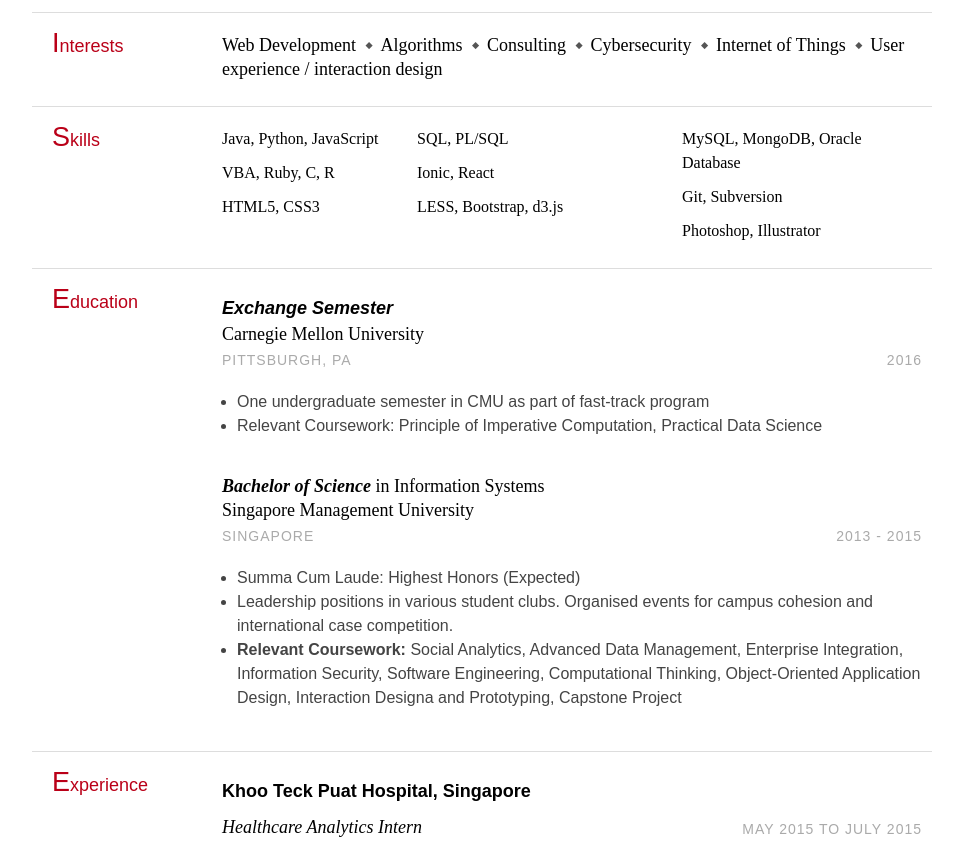
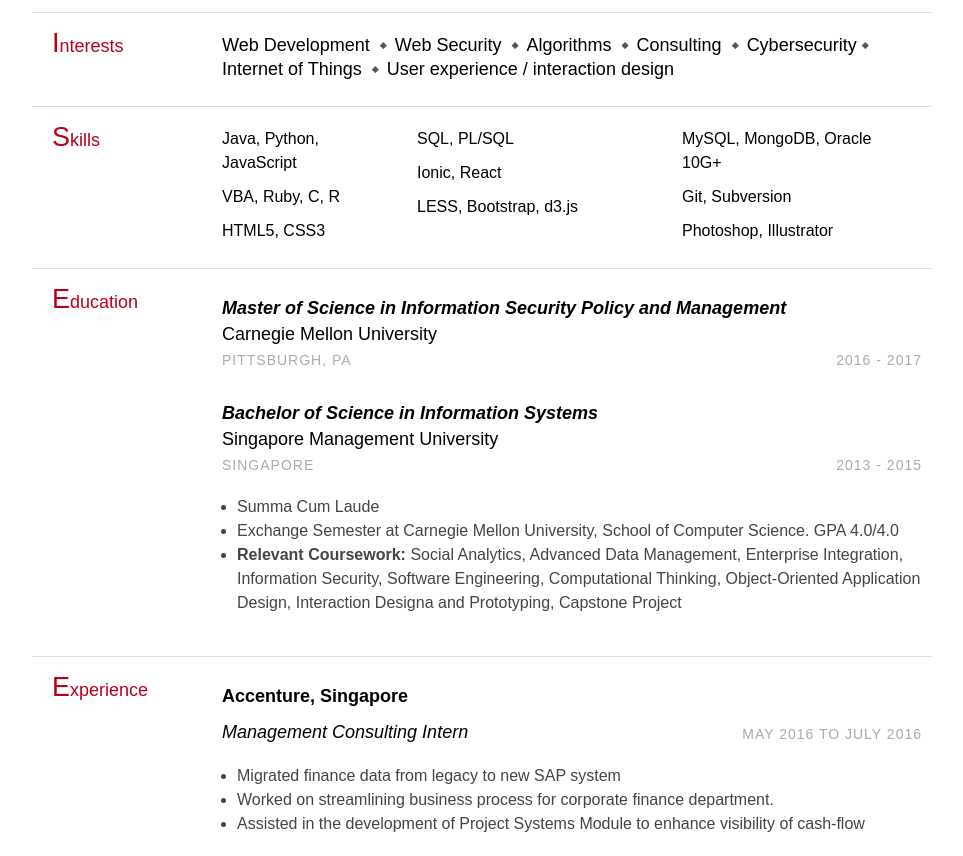
Before and after one commit to edison0xyz/resume, a plain HTML site: page index.html in a window 1280 px wide. Shown: the part 151-1007 px from the top of the page, without its empty margins (158-1121 px from the left). Drawn offline with Linux system fonts and the light colour scheme.

Commit message:
updated resume

```diff
--- a/index.html
+++ b/index.html
@@ -5,7 +5,6 @@
         <title>Edison - Resume</title>
         <link rel="stylesheet" href="style.css">
         <script type="text/javascript" src="//use.typekit.net/lyj3wzr.js"></script>
-        <script type="text/javascript">try{Typekit.load();}catch(e){}</script>
     <body>
         <div class="page">
             <div class="section row">
@@ -13,13 +12,13 @@
                 <div class="contact-info col-right">
                     <div>(412)-801-2716</div>
                     <div>Pittsburgh, Pennsylvania</div>
-                    <div><a href="mailto:jugalm@nyu.edu">edison.limjh@gmail.com</a></div>
+                    <div><a href="mailto:edison.limjh@gmail.com">edison.limjh@gmail.com</a></div>
                     <div><a href="http://edisonljh.github.io">http://edisonljh.github.io</a></div>
                 </div>
             </div>
             <div class="section row">
                 <h2 class="col">Interests</h2>
-                <div class="section-text col-right"><span class="key">Web Development</span> <span class="key">Algorithms</span> <span class="key">Consulting</span> <span class="key">Cybersecurity</span> <span class="key">Internet of Things</span> <span class="key">User experience / interaction design</span> </div>
+                <div class="section-text col-right"><span class="key">Web Development</span> <span class="key">Web Security</span> <span class="key">Algorithms</span> <span class="key">Consulting</span> <span class="key">Cybersecurity</span> <span class="key">Internet of Things</span> <span class="key">User experience / interaction design</span> </div>
             </div>
             <div class="section row">
                 <h2 class="col">Skills</h2>
@@ -36,7 +35,7 @@
 
                     </ul>
                     <ul class="skills">
-                        <li>MySQL, MongoDB, Oracle Database</li>
+                        <li>MySQL, MongoDB, Oracle 10G+</li>
                         <li>Git, Subversion</li>
                         <li>Photoshop, Illustrator</li>
                     </ul>
@@ -45,33 +44,47 @@
             <div class="section row">
                 <h2 class="col">Education</h2>
                 <div class="section-text col-right">
-                    <h3><span class="emph">Exchange Semester</span></h3>
+                    <h3><span class="emph">Master of Science in Information Security Policy and Management</span></h3>
                     <div>Carnegie Mellon University</div>
                     <div class="row">
                         <div class="col light">Pittsburgh, PA</div>
-                        <div class="col-right light">2016</div>
+                        <div class="col-right light">2016 - 2017</div>
                     </div>
-                    <ul class="desc">
-                        <li>One undergraduate semester in CMU as part of fast-track program</li>
-                        <li>Relevant Coursework: Principle of Imperative Computation, Practical Data Science</li>
-                    </ul>
                 </div>
                 <div class="section-text col-right">
-                    <b><span class="emph">Bachelor of Science</span></b> in Information Systems
+                    <h3><span class="emph">Bachelor of Science in Information Systems</span></h3>
                     <div>Singapore Management University</div>
                     <div class="row">
                         <div class="col light">Singapore</div>
                         <div class="col-right light	">2013 - 2015	</div>
                     </div>
                      <ul class="desc">
-                        <li>Summa Cum Laude: Highest Honors (Expected)</li>
-                        <li>Leadership positions in various student clubs. Organised events for campus cohesion and international case competition.</li>
+                        <li>Summa Cum Laude</li>
+                        <li>Exchange Semester at Carnegie Mellon University, School of Computer Science. GPA 4.0/4.0</li>
                         <li><b>Relevant Coursework:</b> Social Analytics, Advanced Data Management, Enterprise Integration, Information Security, Software Engineering, Computational Thinking, Object-Oriented Application Design, Interaction Designa and Prototyping, Capstone Project</li>
                     </ul>
                 </div>
             </div>
             <div class="section row">
                 <h2 class="col">Experience</h2>
+
+                <div class="section-text col-right">
+                    <div class="row">
+                        <div class="col">
+                            <h3>Accenture, Singapore</h3>
+                        </div>
+                    </div>
+                    <div class="row subsection">
+                        <div class="emph col">Management Consulting Intern</div>
+                        <div class="col-right light">May 2016 to July 2016</div>
+                    </div>
+                    <ul class="desc">
+                        <li>Migrated finance data from legacy to new SAP system</li>
+                        <li>Worked on streamlining business process for corporate finance department.</li>
+                        <li>Assisted in the development of Project Systems Module to enhance visibility of cash-flow</li>
+                    </ul>
+                </div>
+
 
                 <div class="section-text col-right">
                     <div class="row">
@@ -107,6 +120,21 @@
             </div>
             <div class="section row">
                 <h2 class="col">Projects</h2>
+                <div class="section-text col-right">
+                   <div class="row">
+                       <div class="col">
+                           <h3>Photo Classification using Convolution Neural Networks</h3>
+                       </div>
+                   </div>
+                   <div class="row subsection">
+                       <div class="emph col">Data Science</div>
+                       <div class="col-right light">2016</div>
+                   </div>
+                   <ul class="desc">
+                       <li>Coursework in Carnegie Mellon University for Data Science Course (<a href="https://github.com/edisonljh/Image-classification/blob/master/project2-FINAL-edison.pdf">Report</a>/<a href="https://github.com/edisonljh/Image-classification">Code</a>)</li>
+                       <li>Feature extraction and classification of images obtained from Yelp using Caffe deep-learning framework and scikit-learn</li>
+
+               </div>
                  <div class="section-text col-right">
                     <div class="row">
                         <div class="col">
--- a/style.css
+++ b/style.css
@@ -1,19 +1,4 @@
-Skip to content
-This repository
-Search
-Pull requests
-Issues
-Gist
- @edisonljh
- Watch 2
-  Star 8
-  Fork 6 nuterian/resume
- Code  Issues 0  Pull requests 0  Wiki  Pulse  Graphs
-Branch: master Find file Copy pathresume/style.css
-5069527  on Aug 28, 2014
-@nuterian nuterian Merge from origin
-1 contributor
-RawBlameHistory     176 lines (158 sloc)  3.62 KB
+
 body { margin: 0;
        padding: 0;
        background-color: #fff font-size: 12px;
@@ -190,5 +175,3 @@ ul.skills li:last-child{
     ul.skills li{ font-size: 9pt; margin-bottom:0}
 
 }
-Status API Training Shop Blog About Pricing
-© 2016 GitHub, Inc. Terms Privacy Security Contact Help
```
